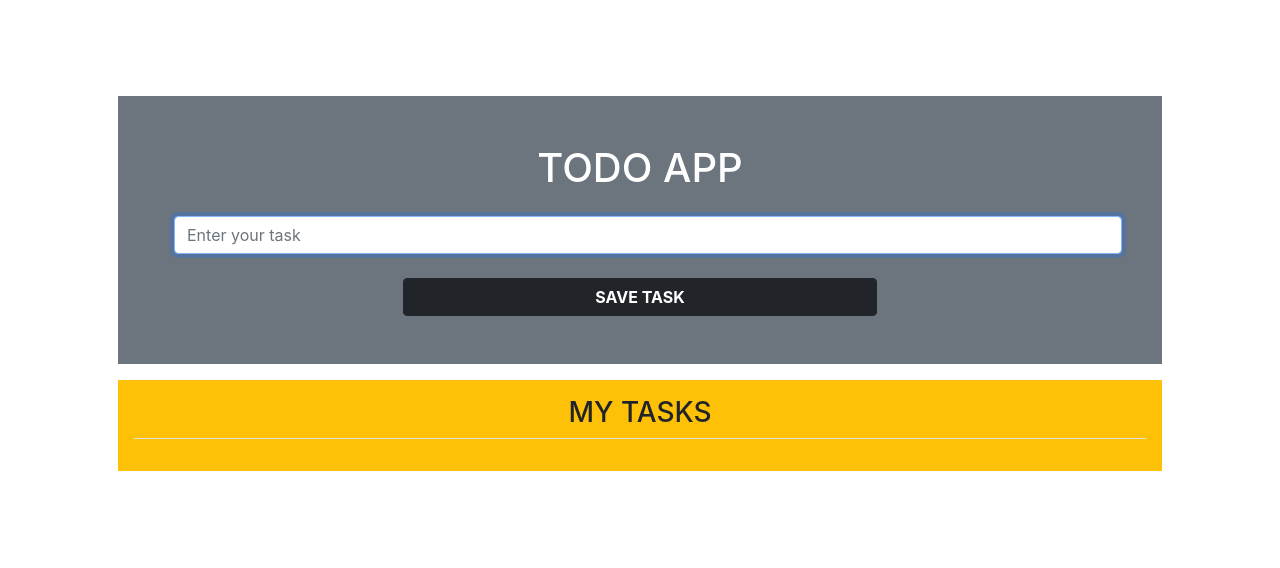
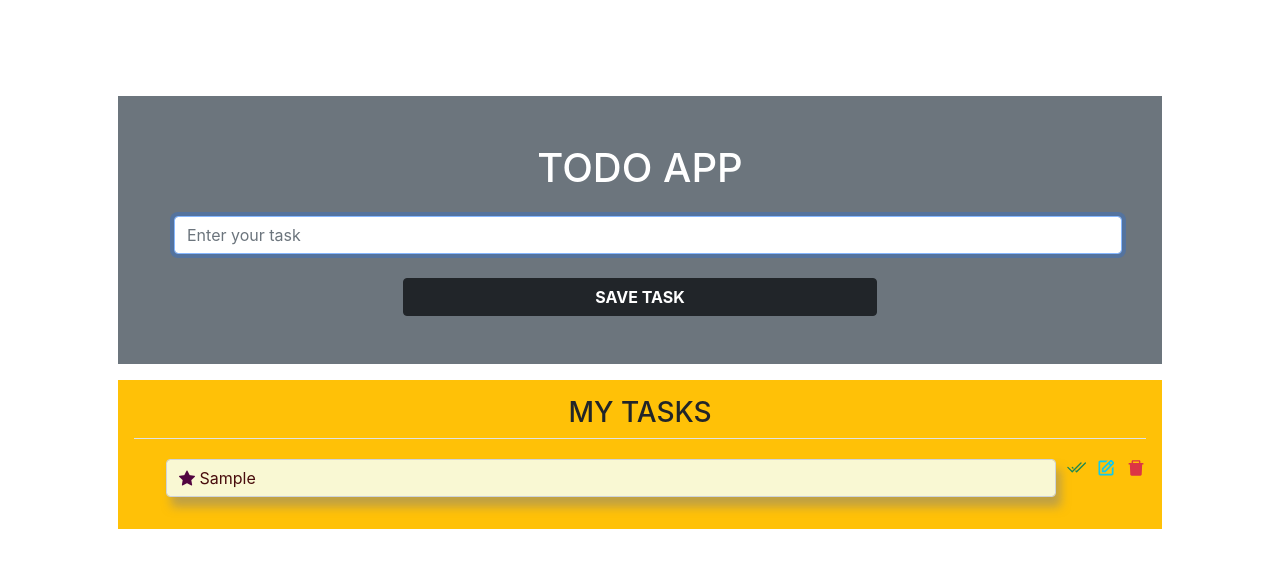
Before and after one commit to adish-ct/Todo-React-JS, a React (Create React App) app in the folder todo-app/: page / in a window 1280 px wide. Both pictures are taken after typing "Sample" into the empty fields and a click on the button "SAVE TASK". Shown: the top 568 px of the page. Built offline with nearby package versions, Linux system fonts and the light colour scheme.

Commit message:
task delete logic complete

```diff
--- a/todo-app/src/components/Todo.jsx
+++ b/todo-app/src/components/Todo.jsx
@@ -13,12 +13,22 @@
 
 
     const addTodo = () => {
-        setTodo([...todo, { task: input, id: Date.now() }]);
+        setTodo([...todo, { task: input, id: Date.now(), status: false }]);
         setInput('');
     }
 
-    const todoDelete = (id) => {
+    const taskDelete = (id) => {
         setTodo(todo.filter((to) => to.id !== id))
+    }
+
+    const taskComplete = (id) => {
+        let task = todo.map((i) => {
+            if (i.id === id) {
+                return (
+                    { ...i, status: !i.status }
+                )
+            }
+        })
     }
 
     const inputRef = useRef('null')
@@ -43,15 +53,15 @@
                 <ul className='text-left'>
                     {todo.map((todoObj) => (
                         <div className='todo-task'>
-                            <li className='form-control task-control'>
+                            <li className='form-control task-control' id={todoObj.status ? 'input-item' : ''}>
                                 <span className='icon-content'>
                                     <i className="bi bi-star-fill"></i>
                                 </span> {todoObj.task}
                             </li>
                             <div className='todo-icons text-success'>
-                                <BsCheck2All className='icons' id='complete' onClick={() => console.log('complete')} title='Complete' />
+                                <BsCheck2All className='icons' id='complete' onClick={() => taskComplete(todoObj.id)} title='Complete' />
                                 <BiEdit className='icons text-info' title='Edit' id='edit' onClick={() => console.log('edit')} />
-                                <AiFillDelete className='icons text-danger' title='Delete' id='delete' onClick={todoDelete(todoObj.id)} />
+                                <AiFillDelete className='icons text-danger' title='Delete' id='delete' onClick={() => taskDelete(todoObj.id)} />
                             </div>
                         </div>
                     )
--- a/todo-app/src/components/css/Todo.css
+++ b/todo-app/src/components/css/Todo.css
@@ -26,3 +26,8 @@
   margin-top: auto;
   cursor: pointer;
 }
+#input-item {
+  text-decoration: line-through;
+  opacity: 0.5;
+  color: red;
+}
```
